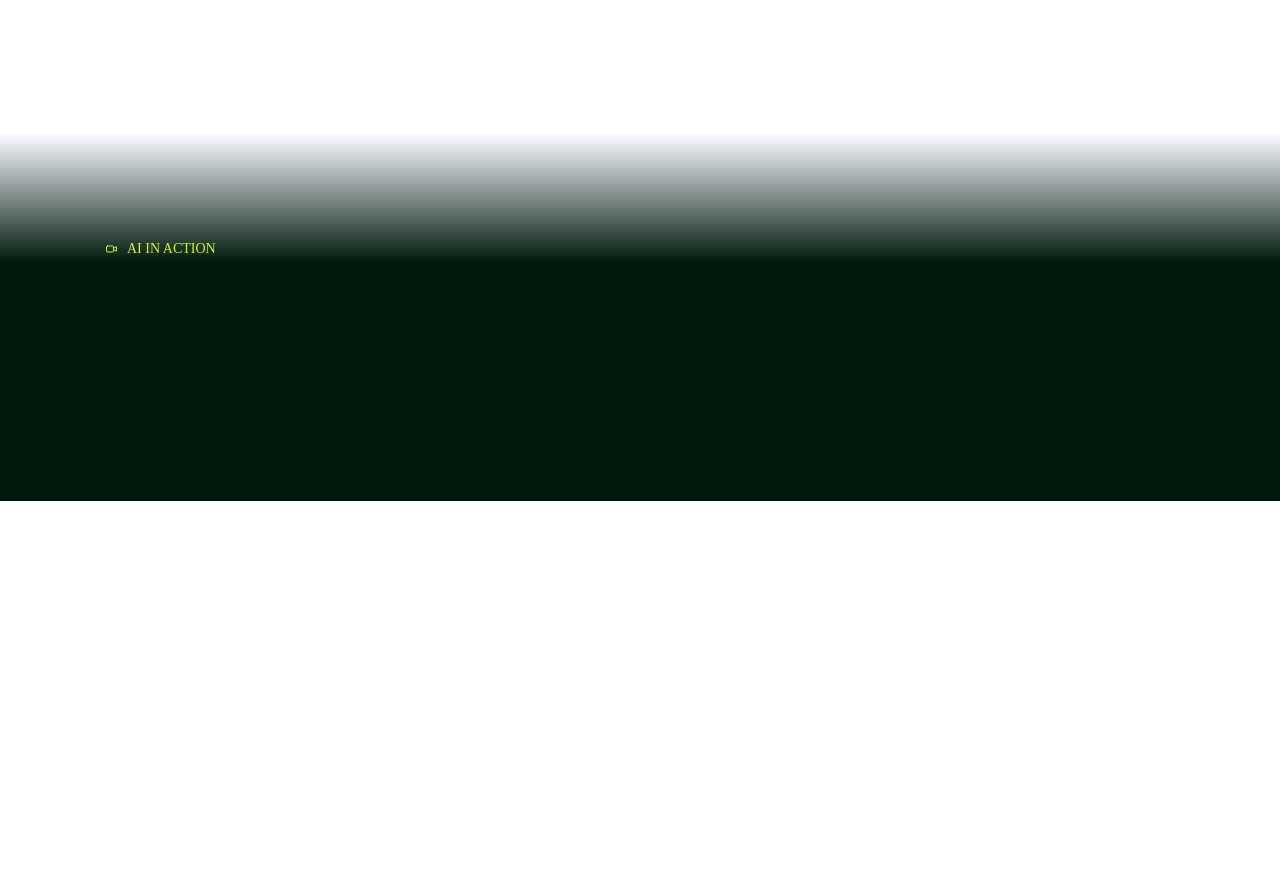
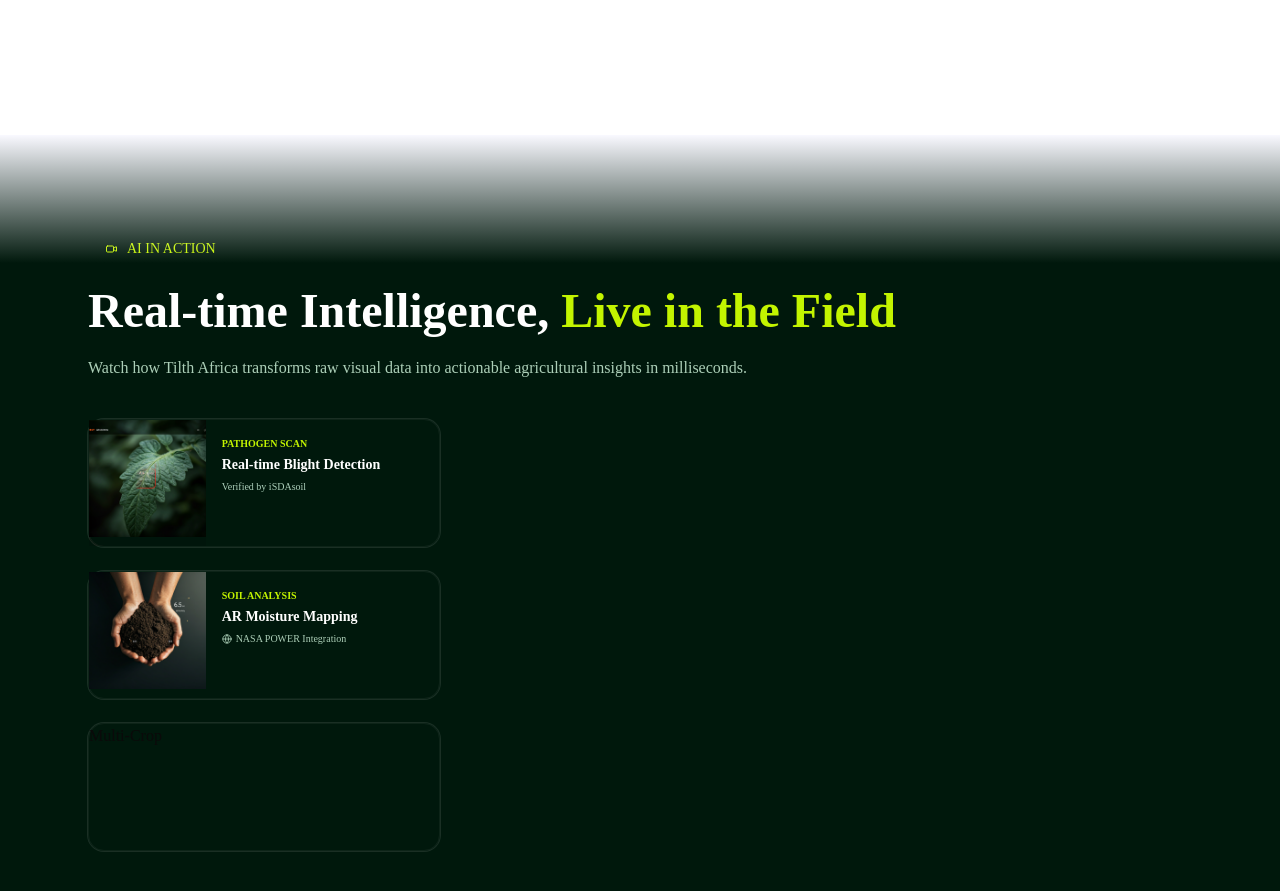
Before and after one commit to ajiambo-belinda/figma-design, a Next.js app: page / in a window 1280 px wide. Shown: the part 1660-2551 px from the top of the page. Before the commit the page ends 2161 px from the top, so only its background shows below. Built offline with nearby package versions, Linux system fonts and the light colour scheme.

Commit message:
commit changes

```diff
--- a/components/AIShowcasesection.tsx
+++ b/components/AIShowcasesection.tsx
@@ -1,8 +1,9 @@
-import { Video } from "lucide-react";
+import { Video, Globe } from "lucide-react";
+
 
 export default function AIShowcasesection () {
     return (
-        <section className=" relative w-full max-w-[1280px] mx-auto px-[24px] pt-[96px] pb-[96px] bg-[#00180C]">
+        <section className=" relative w-[1280px] h-[861.59px]  px-[24px] pt-[96px] pb-[96px] bg-[#00180C]">
             <div className="absolute top-0 left-0 w-full h-[128px] bg-gradient-to-b from-[#f9f9ff] to-[#f9f9ff]/0 z-10 pointer-events-none"></div>
             <div className="flex flex-col w-full max-w-[1280px] px-[64px] gap-[64px]">
                 <div className="flex flex-col w-[1152px] h-[173.59px] gap-[15px]">
@@ -10,10 +11,86 @@ export default function AIShowcasesection () {
                     <div className="flex flex-row items-center w-fit rounded-full py-[8px] px-[16px] gap-[8px] text-[#C1F100]">
                         < Video className="w-[15px] h-[12px] text-[#C3F400]"/>
                         <span className="font-inter font-normal text-[14px] leading-[20px] text-[#C3F400]">AI IN ACTION</span>
+                        </div>
+                        <div className="w-full h-[58.59px]">
+                            <h2 className="w-[1152px] h-[58px] font-montserrat font-semibold text-[48px] leading-[57.6px] tracking-[0px] text-white">
+                                Real-time Intelligence, {""}
+                                <span className="font-montserrat font-semibold text-[48px] leading-[57.6px] tracking-[0px] text-[#C3F400]">
+                                    Live in the Field
+                                </span>
+                            </h2>
+                        </div>
+                        <div className="flex flex-col w-full h-[49px] max-w-[672px] pt-[1px]">
+                            <p className="font-inter font-normal w-[661.7px] h-[48px] text-[16px] leading-[24px] tracking-[0px] text-[#ACCFB8]">
+                                Watch how Tilth Africa transforms raw visual data into actionable agricultural insights in milliseconds.
+                            </p>
+                        </div>
 
+                        <div className="grid grid-cols-3 gap-[48px] w-full h-[432px]">
+                            <div className="flex flex-col w-full h-[432px] left-[800px] gap-[24px] grid-cols-3 ">
+                                <div className="flex flex-col w-[352px] h-[128px] rounded-[16px] border border-white/5 ring-1 ring-white/10">
+                                <div className="flex flex-row w-[350px] h-[126px]">
+                                    <div className="flex flex-col w-[116.66px] h-[126px]">
+                                        <img src="/leaf.png"
+                                         alt="Pathogen"
+                                         className="w-[116.66px] h-[126px] [#ffffff]"
+                                          />
+                                         <div className="w-[116.66px] h-[126px] bg-[#BA1A1A]/20 mix-blend-overlay"></div>
+                                    </div>
+                                    <div className="flex flex-col w-[233.33px] h-[126px] p-[16px]">
+                                        <div className="flex flex-col w-[201.33px] h-[19px] pb-[4px]">
+                                            <div className="w-[201.33px] h-[15px]">
+                                                <h1 className="w-fit font-inter font-bold text-[10px] leading-[15px] tracking-[0px] uppercase text-[#C3F400]">pathogen scan</h1>
+                                            </div>
+                                        </div>
+                                        <div className="flex flex-col w-[201.33px] h-[24px] pb-[4px]">
+                                            <div className="w-[201.33px] h-[20px]">
+                                                <p className="w-[201.33px] h-[20px] font-inter font-bold text-[14px] leading-[20px] tracking-[0px] text-[#FFFFFF]">Real-time Blight Detection</p>
+                                            </div>
+                                        </div>
+                                        <div className="flex flex-row w-[201.33px] h-15px] gap-[3.99px]">
+                                            <div className="flex flex-col w-[11px] h-[10.5px]">
+                                                <h2 className="w-[92.5px] h-[15px] font-inter font-normal text-[10px] leadding-[15px] tracking-[0px] text-[#ACCFBB]">Verified by iSDAsoil</h2>
+                                            </div>
+                                        </div>
+                                    </div>
+                                </div>
+                                </div>
+                                <data className="flex flex-col w-[352px] h-[128px] rounded-[16px] border border-white/5 ring-1 ring-white/10">
+                                <div className="flex flex-row w-[350px] h-[126px]">
+                                    <div className="flex flex-col w-[116.66px] h-[126px]">
+                                        <img src="/soil.png"
+                                         alt="crop"
+                                         className="w-[116.66px] h-[126px] [#FFFFFF]"
+                                         />
+                                         <div className="w-[116.66px] h-[126px] mix-blend-overlay [#C3F400]/20"></div>
+                                    </div>
+                                    <div className="flex flex-col w-[233.33px] h-[126px] p-[16px]">
+                                        <div className="flex flex-col w-[201.33px] h-[19px] pb-[4px]">
+                                            <div className="flex flex-col w-[201.33px] h-[15px]">
+                                                <h1 className="w-[201.33px] h-[15px] font-inter font-bold text-[10px] leading-[15px] tracking-[0px] uppercase text-[#C3F400]">soil analysis</h1>
+                                            </div>
+                                        </div>
+                                        <div className="flow flow-col w-[201.33px] h-[24px] pb-[4px]">
+                                            <div className="flex flex-col w-[201.33px] h-[20px]">
+                                                <p className="w-[201.33px] h-[20px] font-inter font-bold text-[14px] leading-[20px] tracking-[0px] text-[#FFFFFF]">AR Moisture Mapping</p>
+                                            </div>
+                                        </div>
+                                        <div className="flex flex-row w-[201.33px] h-[15px] gap-[3.99px]">
+                                            <div className="flex flex-row items-center gap-[3.99px]">
+  <Globe className="w-[10px] h-[10px] text-[#ACCFB8]" />
+  <h2 className="font-inter font-normal text-[10px] leading-[15px] tracking-[0px] text-[#ACCFB8] m-0">
+    NASA POWER Integration
+  </h2>
+</div>
+                                        </div>
+                                    </div>
+                                </div>
+                                </data>
+                                <data className="flex flex-col w-[352px] h-[128px] rounded-[16px] border border-white/5 ring-1 ring-white/10">Multi-Crop</data>
+                            </div>
+                        </div>
 
-
-                    </div>
                 </div>
             </div>
 
```
